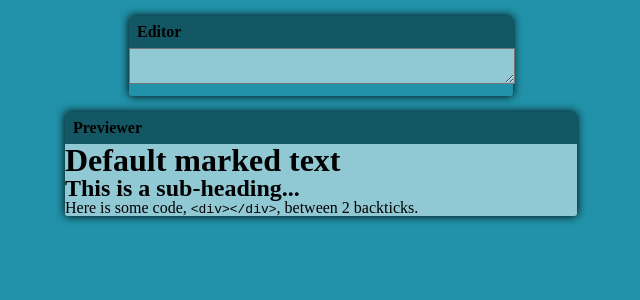
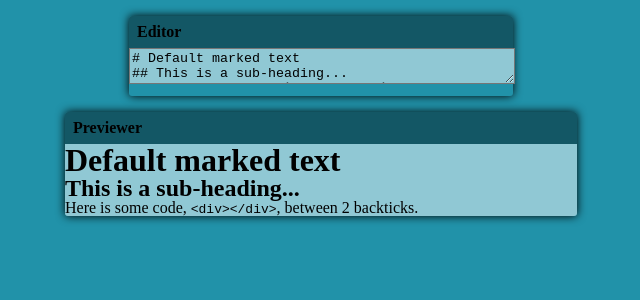
Before and after one commit to efgeorge/markdown-previewer, a React (Create React App) app: page / in a window 1280 px wide. Shown: the top 300 px of the page, without its empty margins (319-959 px from the left). Built offline with nearby package versions, Linux system fonts and the light colour scheme.

Commit message:
editor and previewer functionality added

```diff
--- a/src/App.js
+++ b/src/App.js
@@ -1,12 +1,16 @@
 import './App.scss';
+import { useState } from "react";
 import Previewer from './components/Previewer';
 import Typefield from './components/Typefield';
 
 function App() {
+  const [markedVal, setMarkedVal] = useState(
+    '# Default marked text\n' + "## This is a sub-heading...\n" + "Here is some code, `<div></div>`, between 2 backticks."
+);
   return (
     <div className="App">
-      <Typefield />
-      <Previewer />
+      <Typefield setMarkedVal={setMarkedVal} markedVal={markedVal}/>
+      <Previewer markedVal={markedVal}/>
     </div>
   );
 }
--- a/src/components/Previewer.js
+++ b/src/components/Previewer.js
@@ -3,10 +3,8 @@ import { useState } from "react";
 import { marked } from "marked";
 import Toolbar from "./Toolbar";
 
-const Previewer = () => {
-    const [markedVal, setMarkedVal] = useState(
-        '# Default marked text\n' + "## This is a sub-heading...\n" + "Here is some code, `<div></div>`, between 2 backticks."
-    );
+const Previewer = ({markedVal}) => {
+
     const renderer = new marked.Renderer();
     const markdown = marked(markedVal, {sanitize: true});
 
--- a/src/components/Typefield.js
+++ b/src/components/Typefield.js
@@ -1,11 +1,14 @@
 import "../styles/Typefield.scss";
 import Toolbar from "./Toolbar";
 
-const Typefield = () => {
+const Typefield = ({markedVal, setMarkedVal}) => {
+    let handleInput = (event) => {
+        setMarkedVal(event.target.value);
+    }
     return (
         <div id="editorWraper">
             <Toolbar title={"Editor"} />
-            <textarea id="editor" type="text"></textarea>
+            <textarea id="editor" type="text" onChange={handleInput}>{markedVal}</textarea>
         </div>
     )
 }
```
